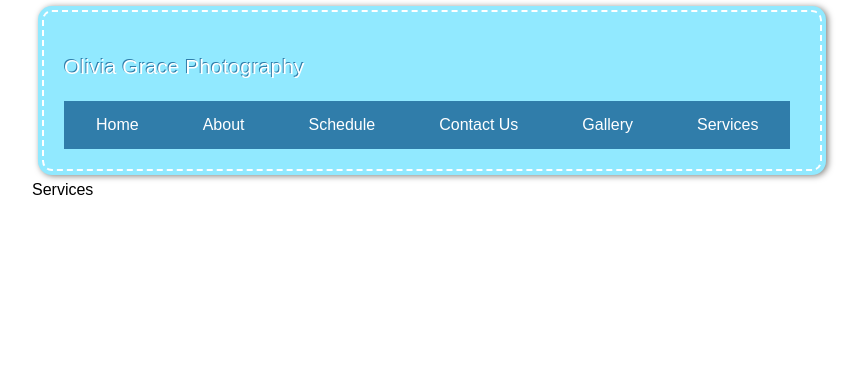
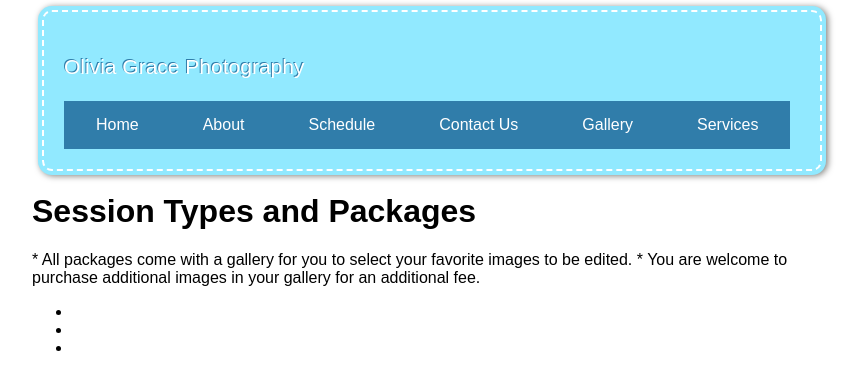
Before and after one commit to cormnotsin/my-react-app, a React (Create React App) app: page /services in a window 1280 px wide. Shown: the top 390 px of the page, without its empty margins (208-1071 px from the left). Built offline with nearby package versions, Linux system fonts and the light colour scheme.

Commit message:
updating services and trying to work on nested routes with facebook component

```diff
--- a/src/components/ContactUs.js
+++ b/src/components/ContactUs.js
@@ -35,7 +35,7 @@ export default function ContactUs({ match }) {
                 ))}
             </ul>
             <hr />
-            <Route path={'${match.url}/${id}'} component={Facebook}/>
+            <Route path={'${match.url}/facebook'} component={Facebook}/>
         </div>
     )
 }
--- a/src/components/Facebook.js
+++ b/src/components/Facebook.js
@@ -1,5 +1,19 @@
 import React from 'react'
 
-export default function Facebook(){
-    return <div>Made it to Facebook Component!</div>
+class Facebook extends React.Component {
+      render() {
+        return (
+            // <div id="fb-root"></div>
+            // <script async defer crossorigin="anonymous" src="https://connect.facebook.net/en_US/sdk.js#xfbml=1&version=v7.0" nonce="hT2hOVtl"></script>
+            // <div class="fb-page" data-href="https://www.facebook.com/oliviagracephotographyaz/" data-tabs="timeline" data-width="" data-height="" data-small-header="false" data-adapt-container-width="true" data-hide-cover="false" data-show-facepile="false">
+            //     <blockquote cite="https://www.facebook.com/oliviagracephotographyaz/" class="fb-xfbml-parse-ignore">
+            //         <a href="https://www.facebook.com/oliviagracephotographyaz/">
+            //             Olivia Grace Photography
+            //         </a>
+            //     </blockquote>
+            // </div>
+            <div>Facebook Component</div>
+        )
+      }
 }
+export default Facebook
--- a/src/components/Services.js
+++ b/src/components/Services.js
@@ -1,5 +1,38 @@
 import React from 'react'
 
+const servicesList = [{
+    'title': 'Outdoor Portrait Package',
+    'sampleImage' : 'Sample Image Goes Here',
+    'summary': 'Outdoor sessions can be done throughout the valley. I am based in Queen Creek and can travel within 30 miles at the included price. Farther shoots will incurr an additional travel fee.',
+    'imageQuantity': '20 edited digital images',
+    'priceRange': '$195/hr + tax'
+  },
+  {
+    'title': 'Studio Portrait Package',
+    'sampleImage' : 'Sample Image Goes Here',
+    'summary': 'Studio sessions are done at Space One2One in Mesa. Multiple rooms/settings available.',
+    'imageQuantity': '25 edited digital images',
+    'priceRange': '$225/hr + tax'
+  },
+  {
+    'title': 'Cake Smash Package',
+    'sampleImage' : 'Sample Image Goes Here',
+    'summary': 'Cake smashes are shot in studio. My price includes a custom cake of your choice and available studio props.',
+    'imageQuantity': '15 edited digital images',
+    'priceRange': '$275 + tax'
+  },]
+
 export default function Services(){
-    return <div>Services</div>
+    return <div>
+        <h1>Session Types and Packages</h1>
+
+     *   All packages come with a gallery for you to select your favorite images to be edited.
+	 *	You are welcome to purchase additional images in your gallery for an additional fee.
+
+     <ul>
+                {servicesList.map(( title, sampleImage, summary, imageQuantity, priceRange) => (
+                <li key={title}></li>
+                ))}
+    </ul>
+    </div>
 }
```
